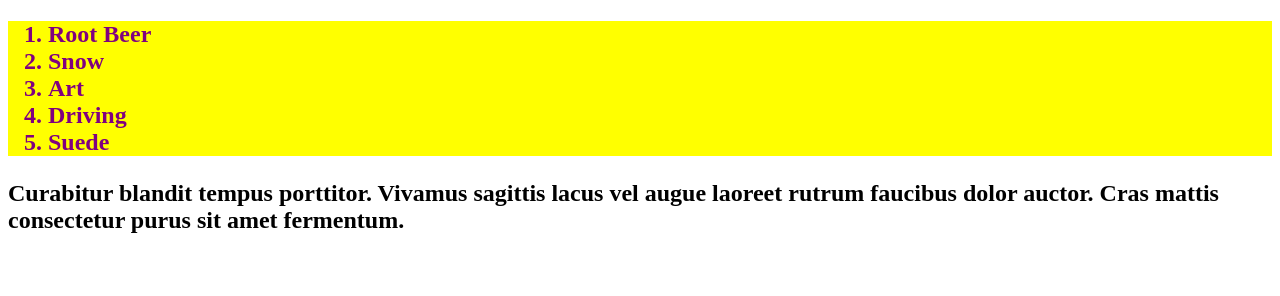
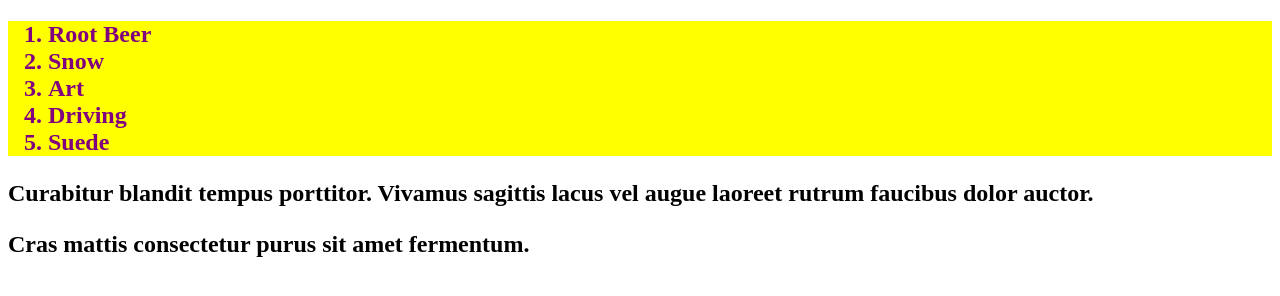
Before and after one commit to joe-olson/joe-olson.github.io, a plain HTML site: page index.html in a window 1280 px wide. Shown: the part 110-406 px from the top of the page. Drawn offline with Linux system fonts and the light colour scheme.

Commit message:
Update index.html

```diff
--- a/index.html
+++ b/index.html
@@ -17,9 +17,10 @@
      </ol>
 
       <p>
-Curabitur blandit tempus porttitor. Vivamus sagittis lacus vel augue laoreet rutrum faucibus dolor auctor. Cras mattis consectetur purus sit amet fermentum.
+Curabitur blandit tempus porttitor. Vivamus sagittis lacus vel augue laoreet rutrum faucibus dolor auctor. </p>
+      <p>Cras mattis consectetur purus sit amet fermentum.</p>
 
-      </p>
+      <img scr="https://openclipart.org/image/2400px/svg_to_png/235013/AnimalSilhouettes2-Penguin.png"/>
   </body>
 
 </html>
```
